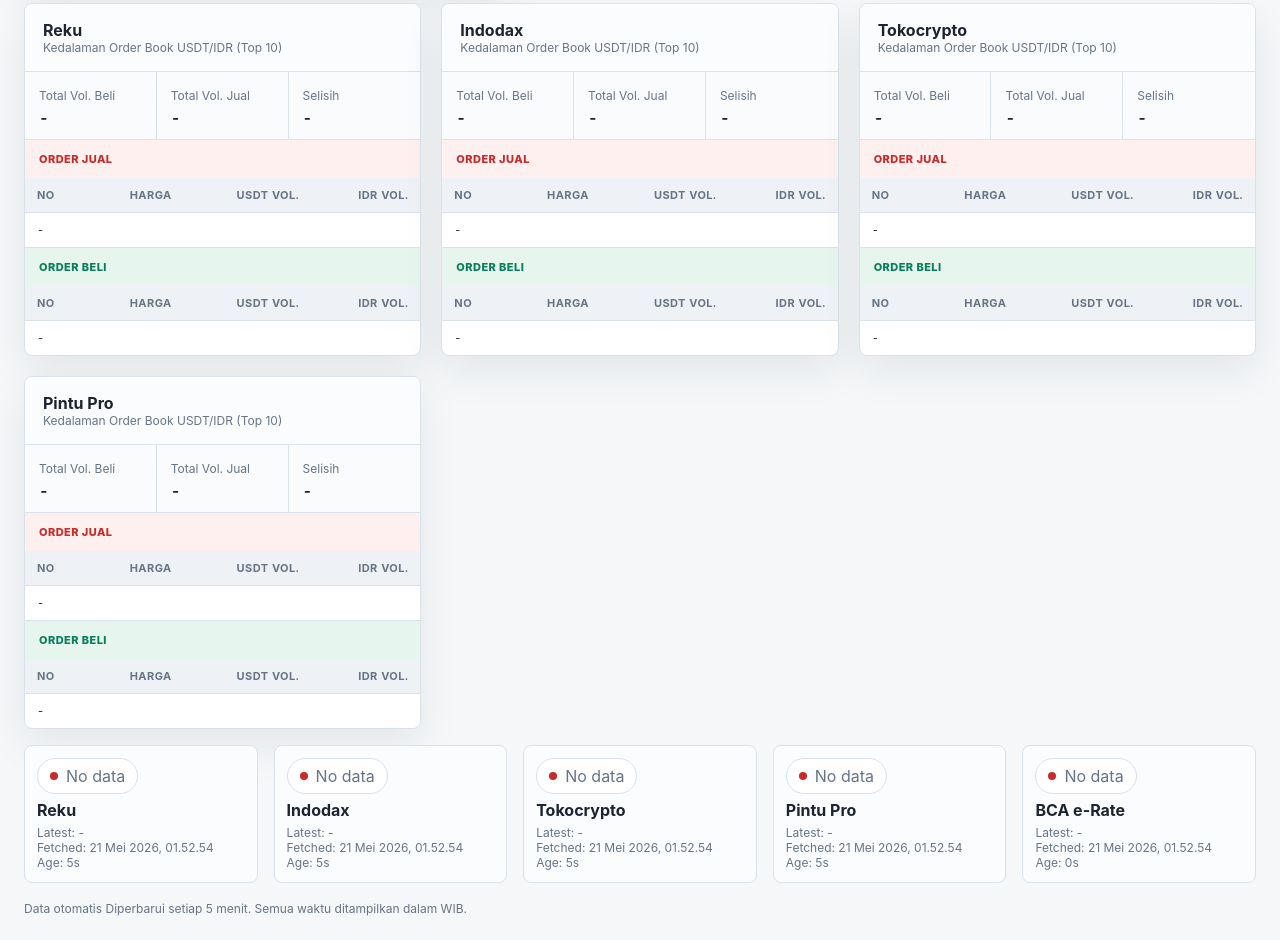
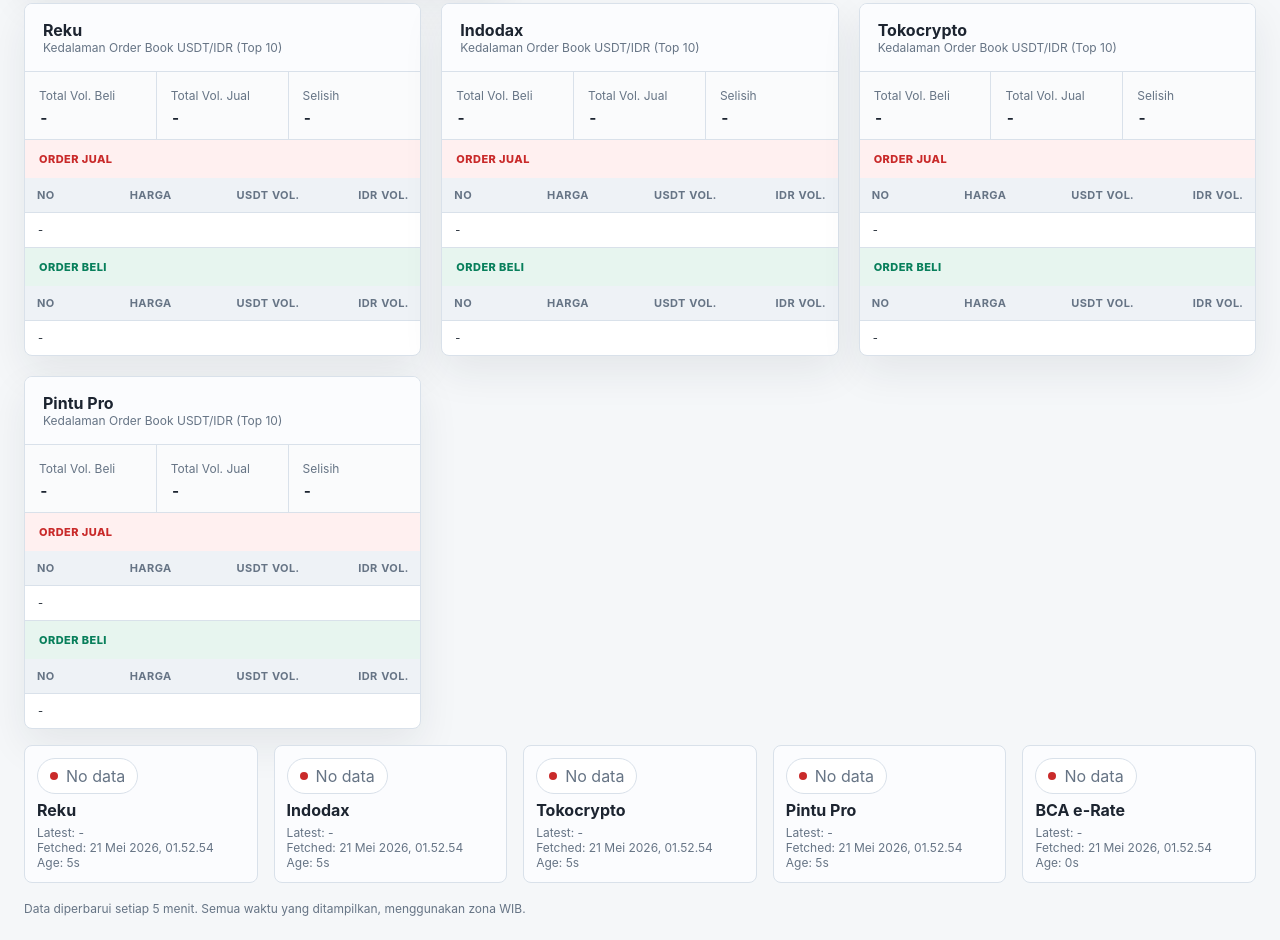
Before and after one commit to ferdi-permana/Treasury-Monitoring, a plain HTML site: page index.html in a window 1280 px wide. Shown: the part 275-1215 px from the top of the page. Drawn offline with Linux system fonts and the light colour scheme; no server answers.

Commit message:
Update index.html

```diff
--- a/index.html
+++ b/index.html
@@ -516,7 +516,7 @@
     <section class="grid source-grid" id="source-grid" aria-label="Latest updates"></section>
 
     <div class="footer-note">
-      Data otomatis Diperbarui setiap 5 menit. Semua waktu ditampilkan dalam WIB.
+      Data diperbarui setiap 5 menit. Semua waktu yang ditampilkan, menggunakan zona WIB.
     </div>
   </main>
 
```
